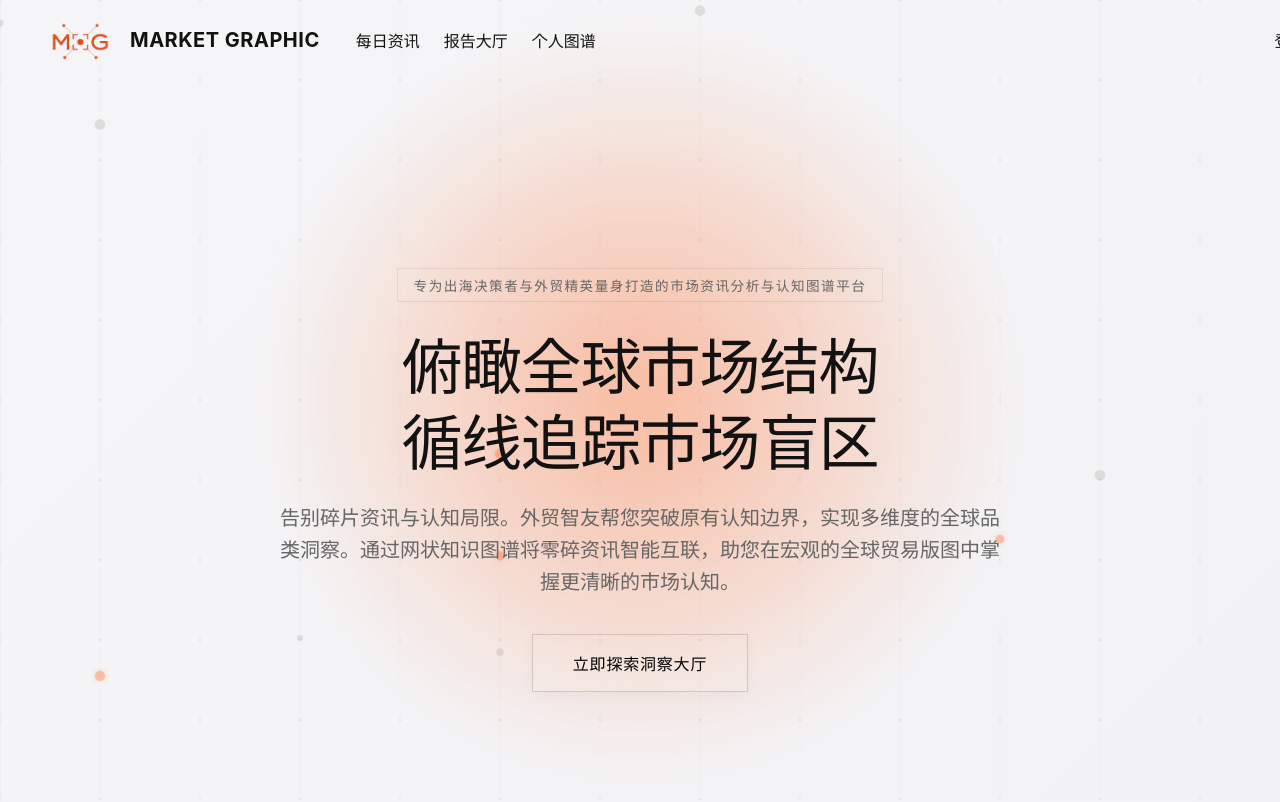
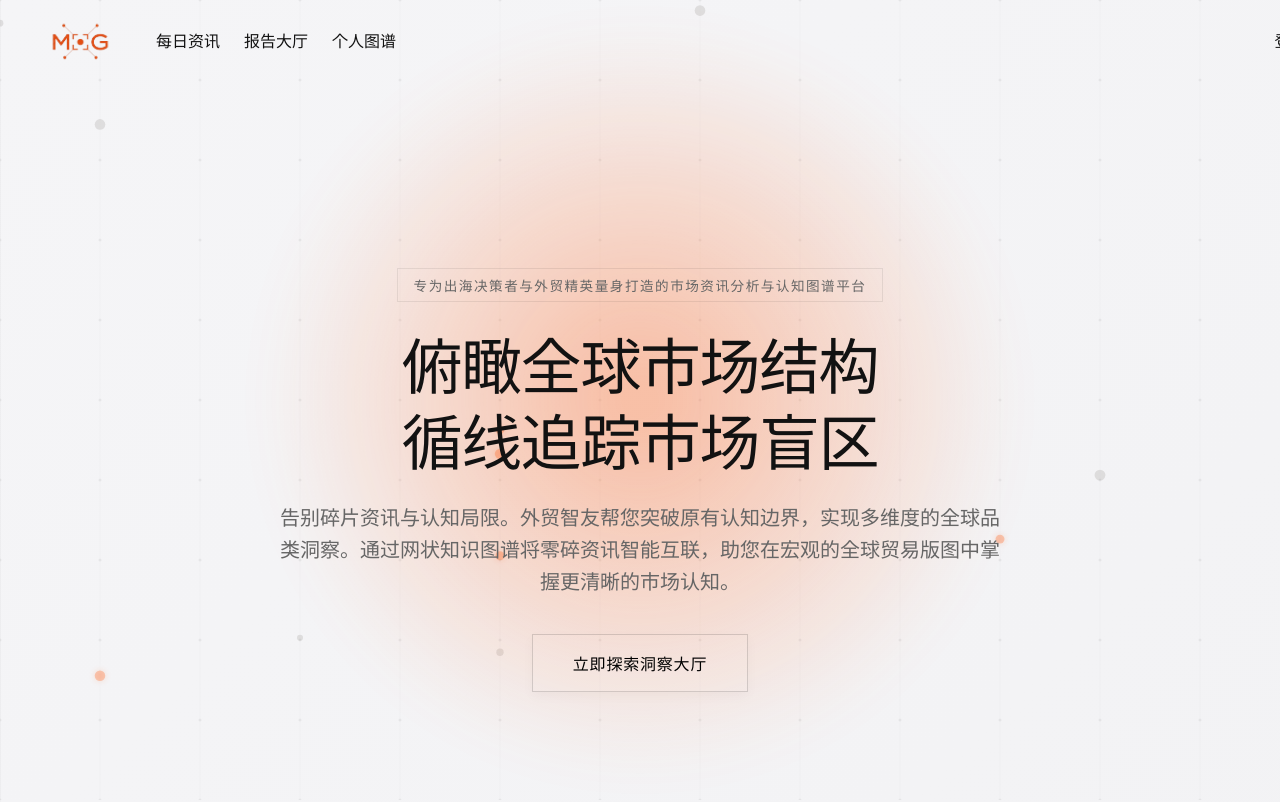
Before and after one commit to haojie10/Global-Trade-Buddy, a Next.js app: page / in a window 1280 px wide. Shown: the top 802 px of the page. Built offline with nearby package versions, Linux system fonts and the light colour scheme; no server answers; the database is empty.

Commit message:
style: remove MARKET GRAPHIC text, logo-only branding in navbar and footer

```diff
--- a/components/Navbar.tsx
+++ b/components/Navbar.tsx
@@ -73,14 +73,6 @@ export default function Navbar({
           {/* Logo与名称整体链接：点击回主页 */}
           <Link href="/" style={{ display: 'flex', alignItems: 'center', gap: '10px', textDecoration: 'none' }}>
             <MGLogo height={48} />
-            <span style={{
-              fontSize: '1.25rem',
-              fontWeight: 700,
-              color: 'var(--color-text)',
-              letterSpacing: '0.5px'
-            }}>
-              MARKET GRAPHIC
-            </span>
           </Link>
 
           {/* 核心功能主菜单 */}
--- a/pages/index.tsx
+++ b/pages/index.tsx
@@ -571,7 +571,6 @@ export default function HomePage({ graphData, allReports, userId, userRole, free
           }}>
             <div style={{ display: 'flex', alignItems: 'center', gap: '8px' }}>
               <MGLogo height={30} />
-              <span style={{ fontWeight: 700, color: 'var(--color-text)', letterSpacing: '0.5px' }}>MARKET GRAPHIC</span>
             </div>
             <div>
               &copy; {new Date().getFullYear()} MARKET GRAPHIC. All rights reserved.
```
